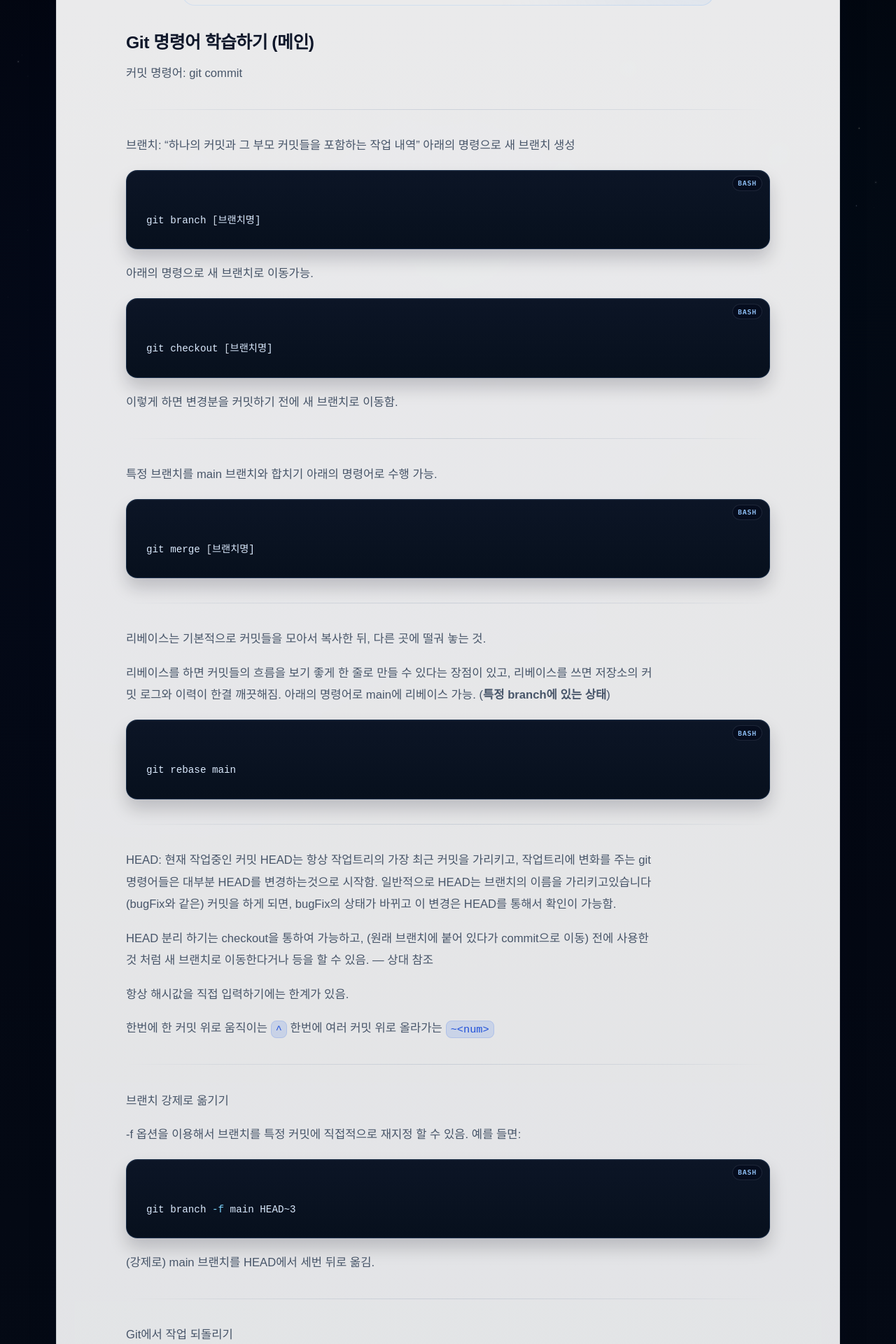
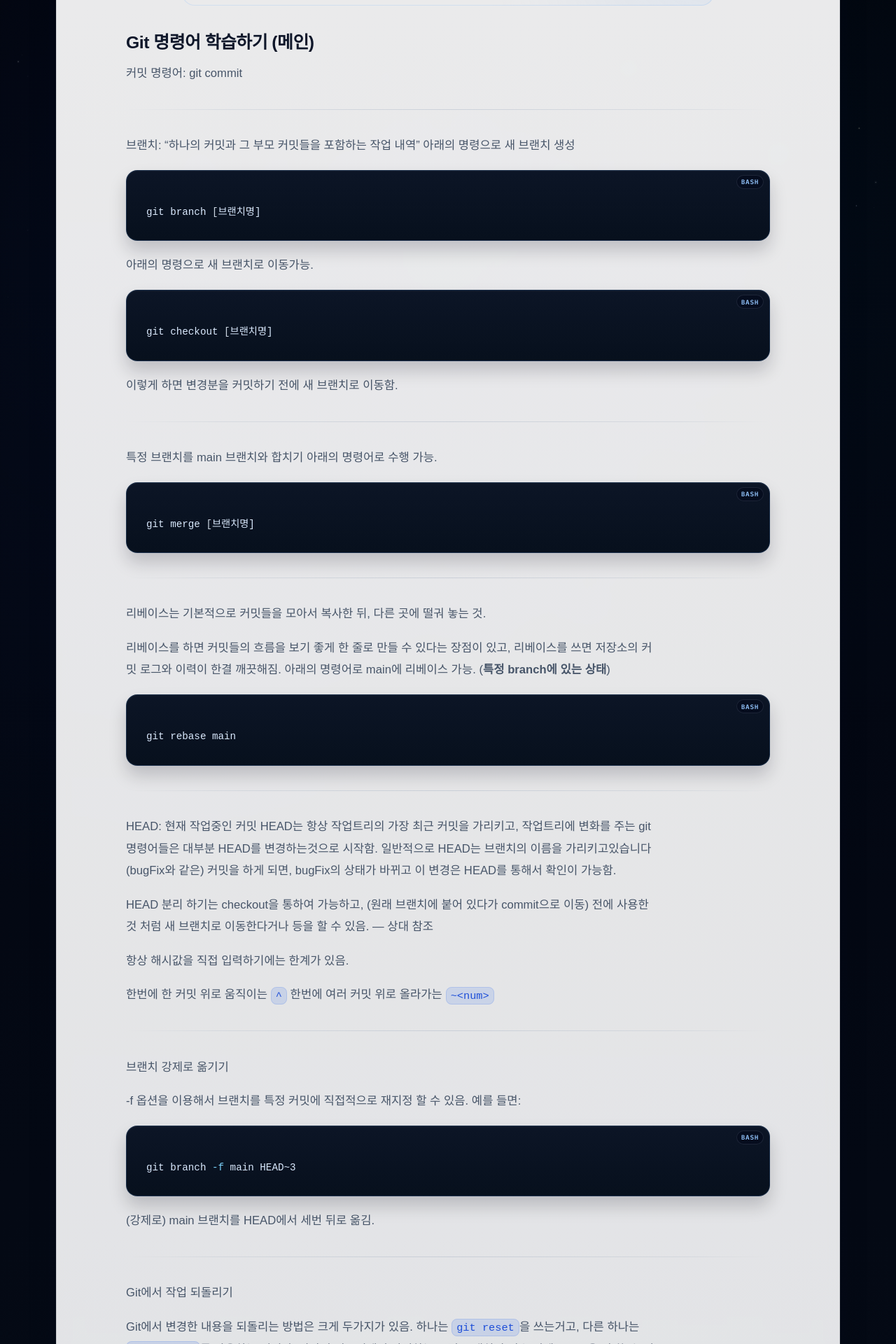
Before and after one commit to katarinabluu-gosegulover/Hercent.github.io, a Jekyll site: the page built from _posts/2026-04-15-git-learning1.md, in a window 1280 px wide. Shown: the part 384-2304 px from the top of the page at 70% size. Built offline with Jekyll 4.4.1, drawn with Linux system fonts in a browser that asks for light colours; some web fonts are replaced; grey boxes are pictures that could not be loaded.

Commit message:
Reduce empty top space in code blocks

```diff
--- a/assets/styles.css
+++ b/assets/styles.css
@@ -1182,20 +1182,20 @@ h3 {
 .article-body > pre::before {
   content: "code";
   position: absolute;
-  top: 7px;
-  right: 10px;
+  top: 6px;
+  right: 8px;
   z-index: 2;
   display: inline-flex;
   align-items: center;
   justify-content: center;
-  min-height: 20px;
-  padding: 0 7px;
+  min-height: 18px;
+  padding: 0 6px;
   border: 1px solid rgba(148, 163, 184, 0.16);
   border-radius: 999px;
   background: rgba(2, 6, 23, 0.44);
   color: var(--code-label);
   font-family: "IBM Plex Mono", Consolas, monospace;
-  font-size: 0.62rem;
+  font-size: 0.58rem;
   font-weight: 600;
   letter-spacing: 0.08em;
   text-transform: uppercase;
@@ -1254,7 +1254,7 @@ h3 {
 .article-body figure.highlight pre,
 .article-body > pre {
   margin: 0;
-  padding: 30px 14px 14px;
+  padding: 24px 14px 14px;
   overflow-x: auto;
   border: 0;
   border-radius: 0;
```
